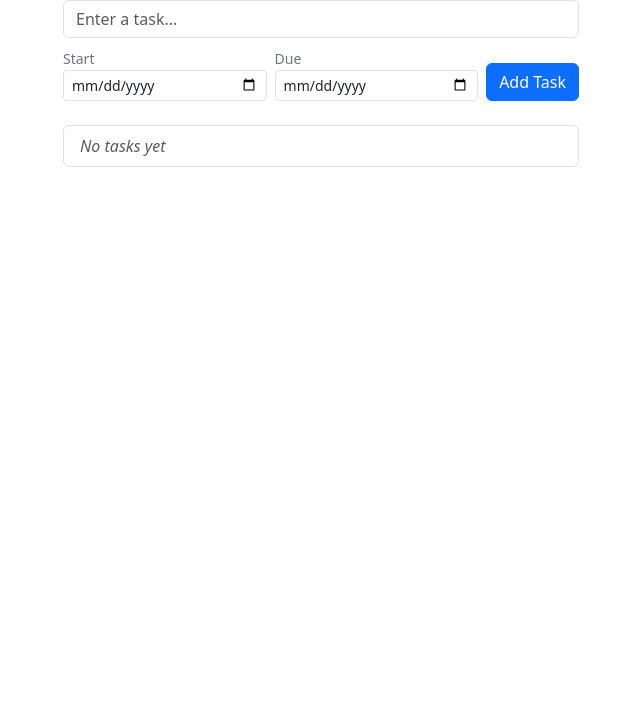
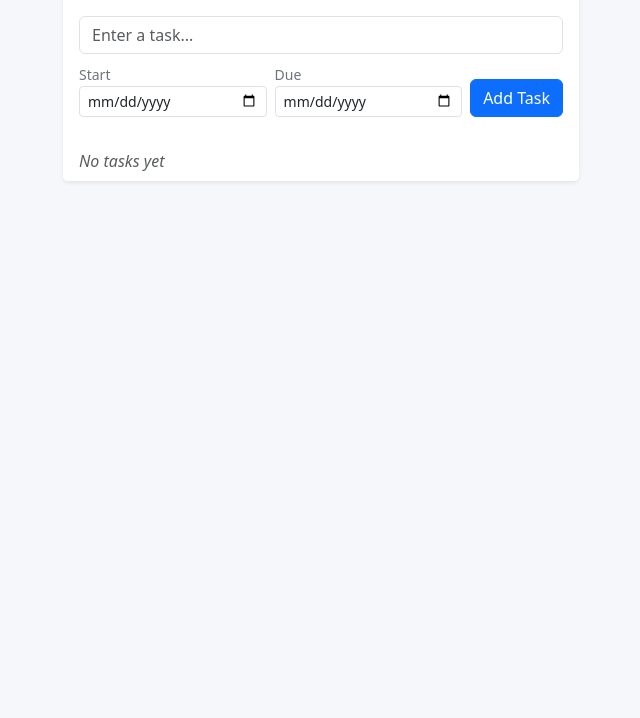
Before and after one commit to Ejasackey/taskadmin, a plain HTML site: page index.html in a window 1280 px wide. Shown: the part 82-800 px from the top of the page, without its empty margins (319-959 px from the left). Drawn offline with nearby package versions, Linux system fonts and the light colour scheme.

Commit message:
Add card with shadow for polished UI

```diff
--- a/index.html
+++ b/index.html
@@ -6,13 +6,15 @@
   <title>Emmanuel Sackey</title>
   <link href="https://cdn.jsdelivr.net/npm/bootstrap@5.3.3/dist/css/bootstrap.min.css" rel="stylesheet">
   <style>
+    body { background: #f5f7fa; }
     .task-dates { font-size: 0.8rem; color: #888; }
   </style>
 </head>
 <body>
   <div class="container py-4" style="max-width: 540px;">
-    <h1 class="h3 mb-4">Emmanuel Sackey</h1>
-
+    <div class="card shadow-sm border-0">
+      <div class="card-body pb-0">
+        <h1 class="card-title h3 mb-4">Emmanuel Sackey</h1>
         <div class="mb-4">
           <input type="text" class="form-control mb-2" id="taskInput" placeholder="Enter a task..." maxlength="200">
           <div class="row g-2 align-items-end">
@@ -30,8 +32,9 @@
             </div>
           </div>
         </div>
-
-    <ul class="list-group" id="taskList"></ul>
+      </div>
+      <ul class="list-group list-group-flush" id="taskList"></ul>
+    </div>
   </div>
 
   <script>
```
Lines whose indentation alone changed are shown as unchanged.
